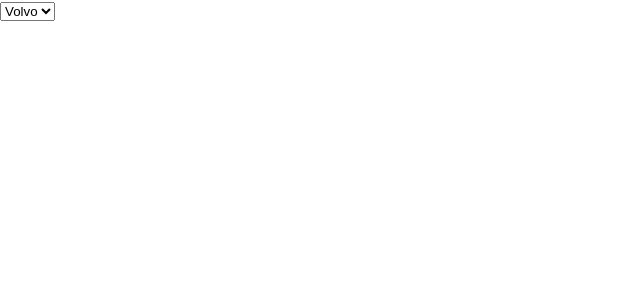
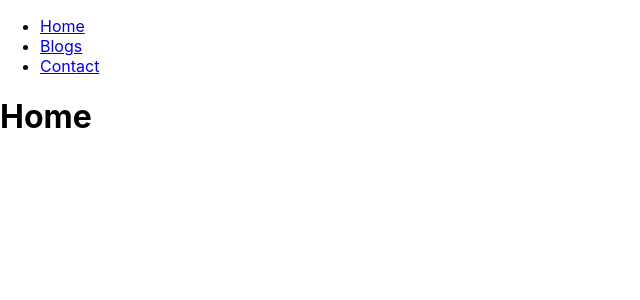
Before and after one commit to linhtql/Learn-ReactJS, a React (Create React App) app in the folder my-react-app/: page / in a window 1280 px wide. Shown: the top 300 px of the page, without its empty margins (0-640 px from the left). Built offline with nearby package versions, Linux system fonts and the light colour scheme.

Commit message:
React Router

```diff
--- a/my-react-app/package.json
+++ b/my-react-app/package.json
@@ -34,5 +34,8 @@
       "last 1 firefox version",
       "last 1 safari version"
     ]
+  },
+  "devDependencies": {
+    "react-router-dom": "^6.17.0"
   }
 }
--- a/my-react-app/src/App.js
+++ b/my-react-app/src/App.js
@@ -1,9 +1,31 @@
-import './App.css';
-import MyForm from './MyForm';
+import "./App.css";
+import MyForm from "./MyForm";
+import { BrowserRouter, Routes, Route } from "react-router-dom";
+import Layout from "./pages/Layout";
+import Contact from "./pages/Contact";
+import Home from "./pages/Home";
+import Blogs from "./pages/Blogs";
+import NoPage from "./pages/NoPage";
 
 function App() {
   return (
-   <MyForm/>
+    //  <MyForm/>
+
+    // We wrap our content first with <BrowserRouter>
+    <BrowserRouter>
+      {/* An application can have multiple <Routes> */}
+      <Routes>
+        <Route path="/" element={<Layout />}>
+          {/* Does not have a path but has an index -> default route for the parent route, / */}
+          <Route index element={<Home />} />
+          {/* Inheritance and add to the parent route: /blogs */}
+          <Route path="blogs" element={<Blogs />} />
+          <Route path="contact" element={<Contact />} />
+          {/*  Catch all for any undefined URLs -> great for a 404 error page */}
+          <Route path="*" element={<NoPage />} />
+        </Route>
+      </Routes>
+    </BrowserRouter>
   );
 }
 
--- /dev/null
+++ b/my-react-app/src/pages/Blogs.js
@@ -0,0 +1,5 @@
+const Blogs = () => {
+  return <h1>Blog Articles</h1>;
+};
+
+export default Blogs;
--- /dev/null
+++ b/my-react-app/src/pages/Contact.js
@@ -0,0 +1,5 @@
+const Contact = () => {
+  return <h1>Contact Me</h1>;
+};
+
+export default Contact;
--- /dev/null
+++ b/my-react-app/src/pages/Home.js
@@ -0,0 +1,5 @@
+const Home = () => {
+  return <h1>Home</h1>;
+};
+
+export default Home;
--- /dev/null
+++ b/my-react-app/src/pages/Layout.js
@@ -0,0 +1,27 @@
+import { Outlet, Link } from "react-router-dom";
+
+const Layout = () => {
+  return (
+    <>
+      <nav>
+        <ul>
+          <li>
+            {/* The <Link/> is used to set the URK and keep track of browsing history */}
+            <Link to="/">Home</Link>
+          </li>
+          <li>
+            <Link to="/blogs">Blogs</Link>
+          </li>
+          <li>
+            <Link to="/contact">Contact</Link>
+          </li>
+        </ul>
+      </nav>
+
+    {/* The <Outlet/> renders the current route selected */}
+      <Outlet/>
+    </>
+  );
+};
+
+export default Layout;
--- /dev/null
+++ b/my-react-app/src/pages/NoPage.js
@@ -0,0 +1,5 @@
+const NoPage = () => {
+  return <h1>404</h1>;
+};
+
+export default NoPage;
```
Also changed, not shown: 1 other file (tests, documents, lock files or other folders).
